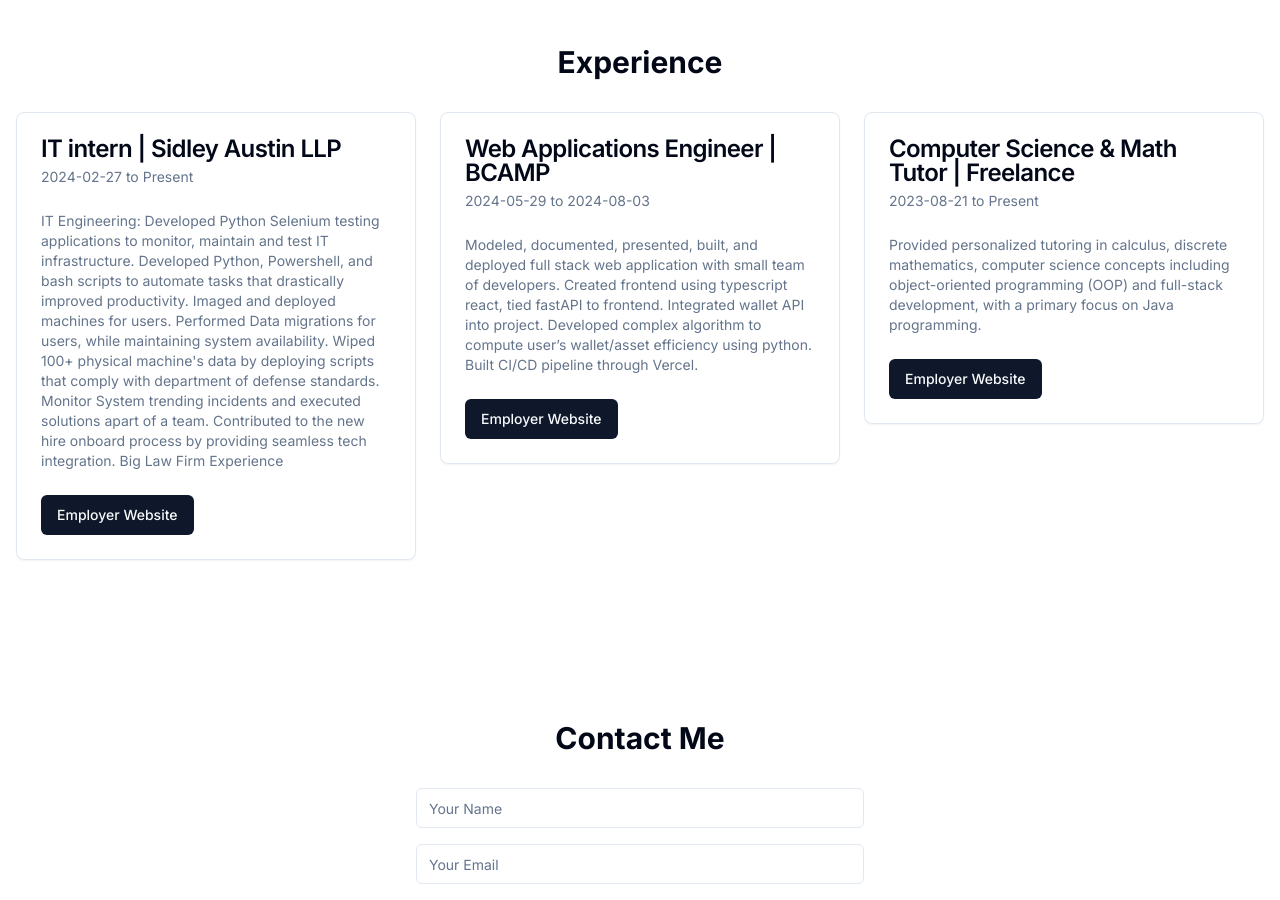
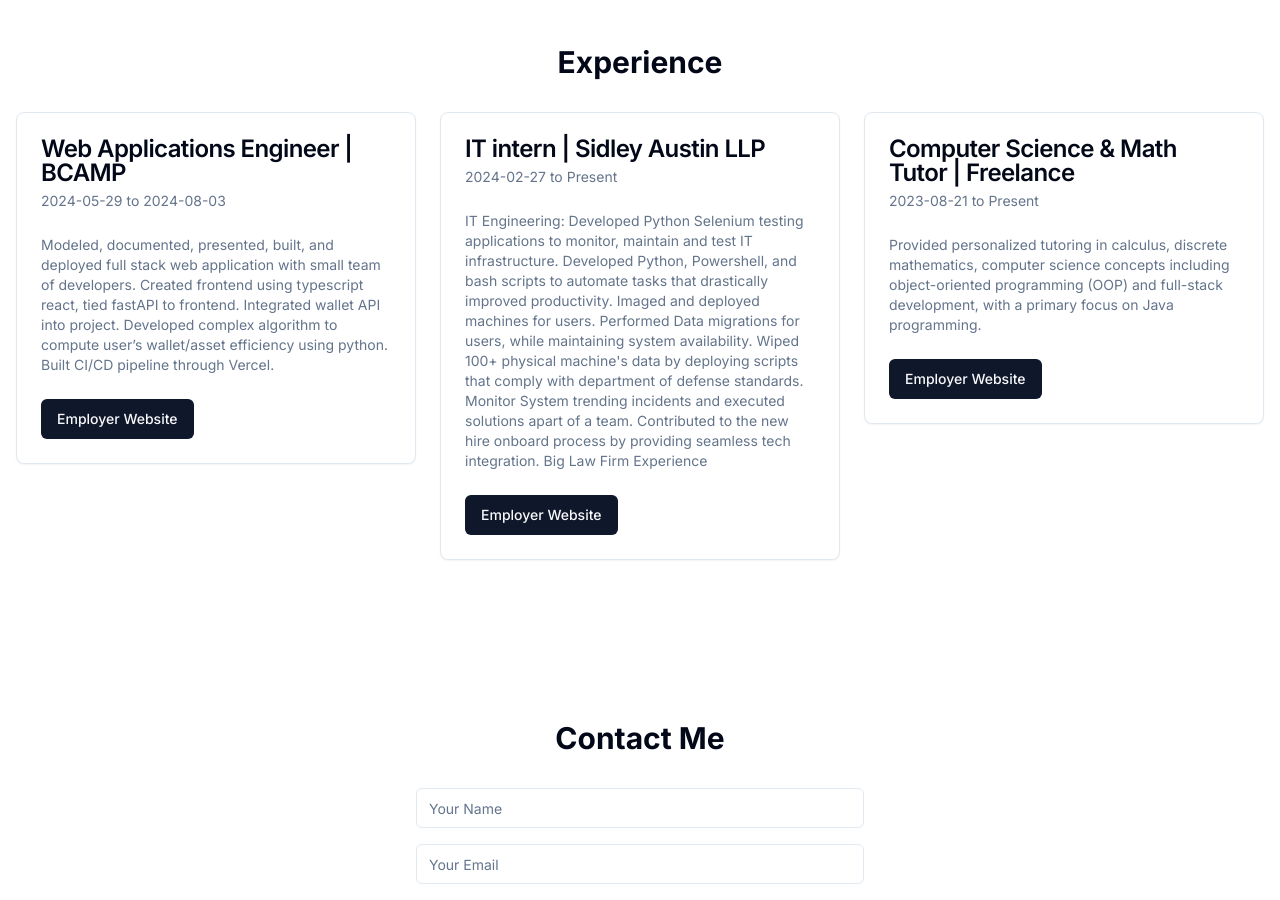
Before and after one commit to ethancala/PersonalWebsite, a Next.js app: page / in a window 1280 px wide. Shown: the part 2040-2940 px from the top of the page. Built offline with nearby package versions, Linux system fonts and the light colour scheme.

Commit message:
Update Experience.tsx

```diff
--- a/app/components/Experience.tsx
+++ b/app/components/Experience.tsx
@@ -6,16 +6,16 @@
 
 const experiences = [
   {
+    title: "Web Applications Engineer | BCAMP",
+    description: "Modeled, documented, presented, built, and deployed full stack web application with small team of developers.	Created frontend using typescript react, tied fastAPI to frontend. Integrated wallet API into project. Developed complex algorithm to compute user’s wallet/asset efficiency using python. Built CI/CD pipeline through Vercel.",
+    date: "2024-05-29 to 2024-08-03",
+    website: "https://bcamp.dev/"
+  },
+   {
     title: "IT intern | Sidley Austin LLP",
     description: "IT Engineering: Developed Python Selenium testing applications to monitor, maintain and test IT infrastructure. Developed Python, Powershell, and bash scripts to automate tasks that drastically improved productivity. Imaged and deployed machines for users. Performed Data migrations for users, while maintaining system availability. Wiped 100+ physical machine's data by deploying scripts that comply with department of defense standards. Monitor System trending incidents and executed solutions apart of a team.  Contributed to the new hire onboard process by providing seamless tech integration. Big Law Firm Experience",
     date: "2024-02-27 to Present" ,
     website: "https://www.sidley.com/en/us/"
-  },
-  {
-    title: "Web Applications Engineer | BCAMP",
-    description: "Modeled, documented, presented, built, and deployed full stack web application with small team of developers.	Created frontend using typescript react, tied fastAPI to frontend. Integrated wallet API into project. Developed complex algorithm to compute user’s wallet/asset efficiency using python. Built CI/CD pipeline through Vercel.",
-    date: "2024-05-29 to 2024-08-03",
-    website: "https://bcamp.dev/"
   },
   { //TODO
     title: "Computer Science & Math Tutor | Freelance",
```
